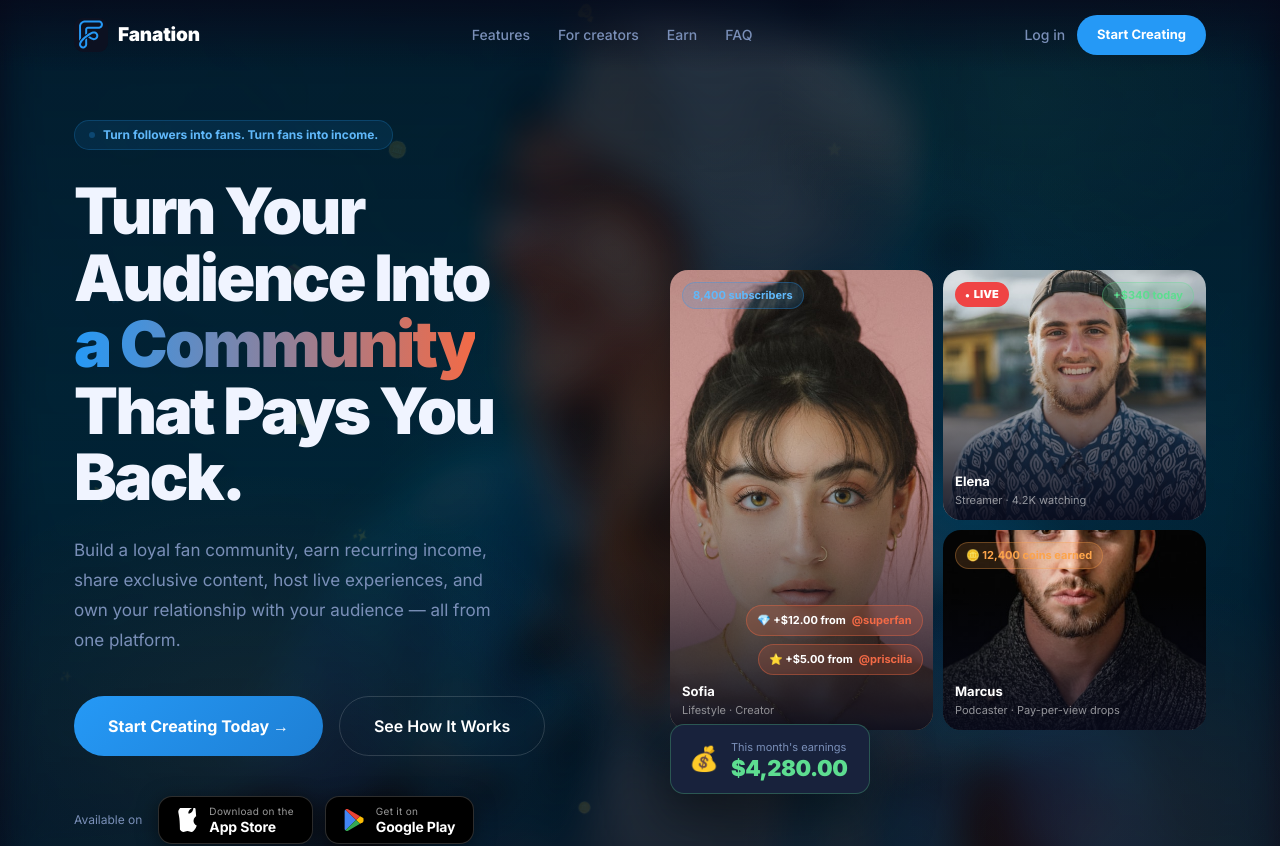
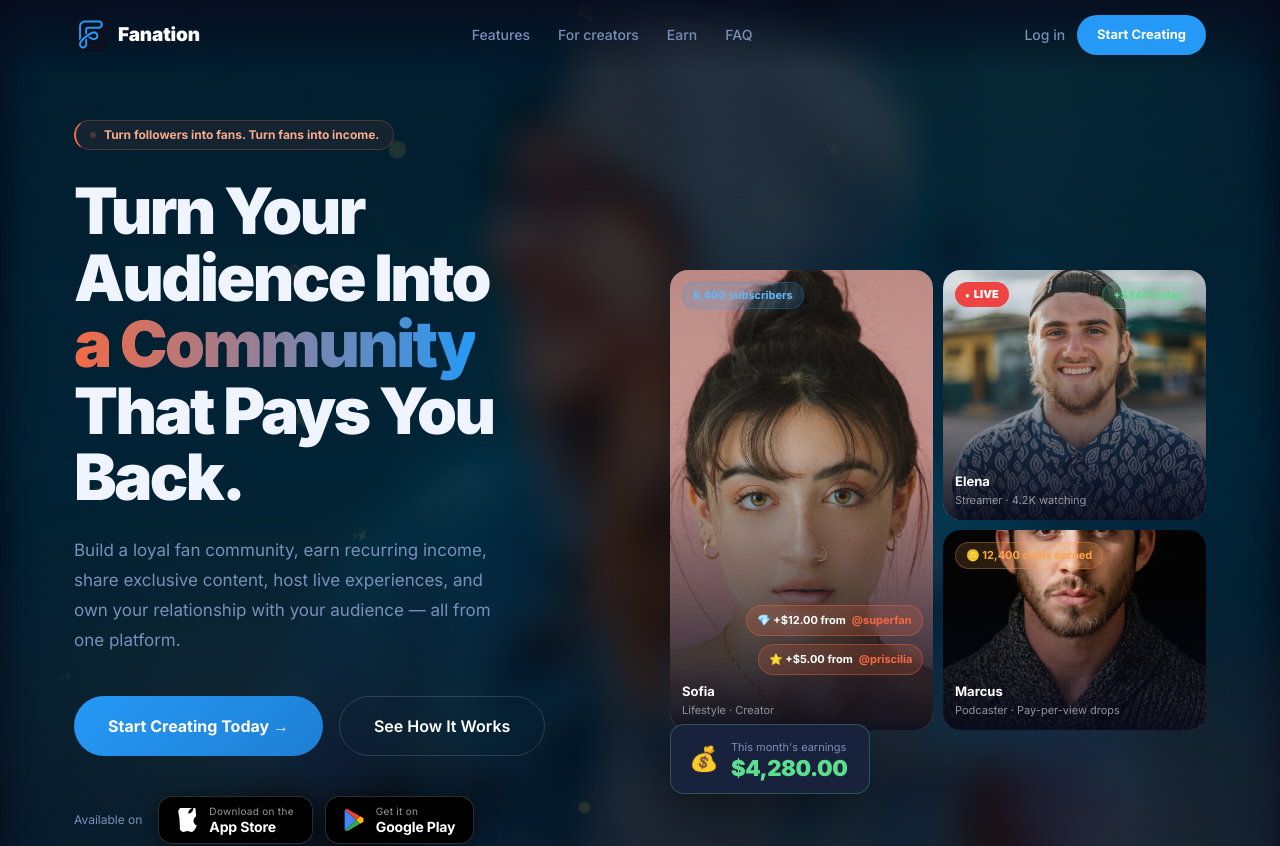
Before and after one commit to LordDiran/Fanation, a Next.js app: page / in a window 1280 px wide. Shown: the top 846 px of the page. Built offline with nearby package versions, Linux system fonts and the light colour scheme.

Commit message:
feat: coral visibility pass — reversed gradients, pill badge, bumped glows; ReadyHubb colors, app store badges, social icons

```diff
--- a/app/page.tsx
+++ b/app/page.tsx
@@ -613,14 +613,14 @@ export default function Page() {
           <div className="absolute inset-0 pointer-events-none" style={{
             background: `radial-gradient(ellipse 60% 50% at 50% 50%,rgba(37,153,246,0.1) 0%,transparent 65%),
                          radial-gradient(ellipse 40% 40% at 20% 80%,rgba(252,164,75,0.07) 0%,transparent 55%),
-                         radial-gradient(ellipse 45% 40% at 85% 20%,rgba(243,106,70,0.08) 0%,transparent 55%)`
+                         radial-gradient(ellipse 45% 40% at 85% 20%,rgba(243,106,70,0.13) 0%,transparent 55%)`
           }} />
           <div className="max-w-[1180px] mx-auto px-6 relative z-10">
             <h2 className="font-black text-white mb-5 leading-[1.06]"
               style={{ fontSize: 'clamp(34px,5vw,68px)', letterSpacing: '-0.04em' }}>
               Ready To Build Something<br />
               <em className="not-italic" style={{
-                background: 'linear-gradient(90deg, #2599F6 0%, #F36A46 100%)',
+                background: 'linear-gradient(90deg, #F36A46 0%, #2599F6 100%)',
                 WebkitBackgroundClip: 'text',
                 WebkitTextFillColor: 'transparent',
                 backgroundClip: 'text',
--- a/components/Hero.tsx
+++ b/components/Hero.tsx
@@ -96,7 +96,7 @@ export default function Hero() {
         background: `radial-gradient(ellipse 60% 55% at 65% 45%,rgba(37,153,246,.09) 0%,transparent 60%),
                      radial-gradient(ellipse 50% 45% at 20% 70%,rgba(252,164,75,.06) 0%,transparent 55%),
                      radial-gradient(ellipse 40% 40% at 80% 10%,rgba(93,221,144,.05) 0%,transparent 50%),
-                     radial-gradient(ellipse 50% 45% at 85% 80%,rgba(243,106,70,.10) 0%,transparent 55%)`
+                     radial-gradient(ellipse 50% 45% at 85% 80%,rgba(243,106,70,.13) 0%,transparent 55%)`
       }} />
 
       {/* ── Floating particles ── */}
@@ -108,8 +108,8 @@ export default function Hero() {
           {/* ── Left copy ── */}
           <div>
             <div className="inline-flex items-center gap-2 rounded-full px-3.5 py-1.5 text-xs font-bold mb-7"
-              style={{ background: 'rgba(37,153,246,0.1)', border: '1px solid rgba(37,153,246,0.22)', color: '#60B8FA' }}>
-              <span className="w-1.5 h-1.5 rounded-full bg-brand" style={{ animation: 'blink 2s ease-in-out infinite' }} />
+              style={{ background: 'rgba(243,106,70,0.08)', border: '1px solid rgba(243,106,70,0.28)', color: '#F8A98A', borderLeft: '2px solid #F36A46' }}>
+              <span className="w-1.5 h-1.5 rounded-full flex-shrink-0" style={{ background: '#F36A46', animation: 'blink 2s ease-in-out infinite' }} />
               Turn followers into fans. Turn fans into income.
             </div>
 
@@ -117,7 +117,7 @@ export default function Hero() {
               style={{ fontSize: 'clamp(40px,5vw,72px)', letterSpacing: '-0.04em' }}>
               Turn Your Audience Into<br />
               <em className="not-italic" style={{
-                background: 'linear-gradient(90deg, #2599F6 0%, #F36A46 100%)',
+                background: 'linear-gradient(90deg, #F36A46 0%, #2599F6 100%)',
                 WebkitBackgroundClip: 'text',
                 WebkitTextFillColor: 'transparent',
                 backgroundClip: 'text',
```
